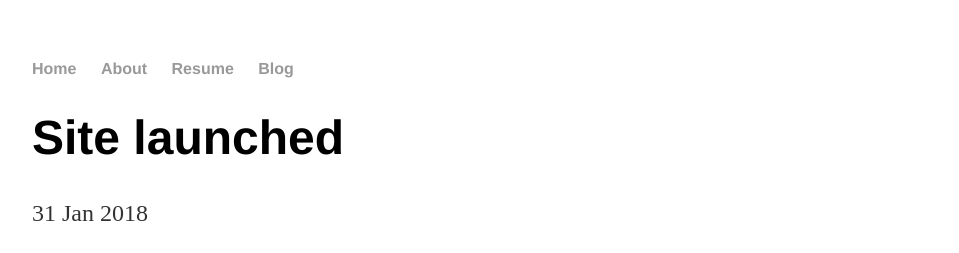
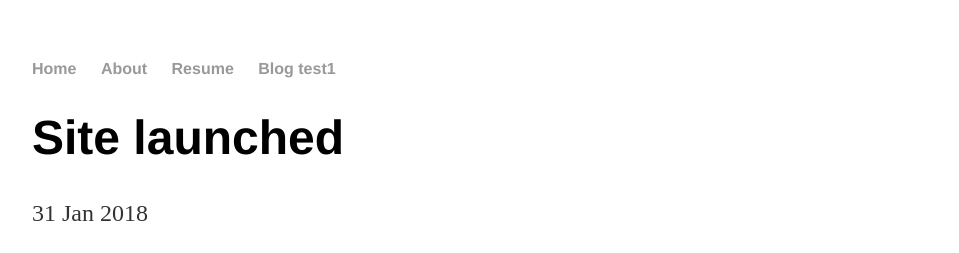
Before and after one commit to jeffrey-over/jeffrey-over.github.io, a Jekyll site: the page built from _posts/2018-01-31-site-launched.md, in a window 1280 px wide. Shown: the top 253 px of the page, without its empty margins (160-1119 px from the left). Built offline with Jekyll 4.4.1, drawn with Linux system fonts in a browser that asks for light colours.

Commit message:
test edit

```diff
--- a/_layouts/default.html
+++ b/_layouts/default.html
@@ -11,7 +11,7 @@
 	        		<li><a href="/">Home</a></li>
 		        	<li><a href="/about">About</a></li>
 	        		<li><a href="/cv">Resume</a></li>
-	        		<li><a href="/blog">Blog</a></li>
+	        		<li><a href="/blog">Blog test1</a></li>
 	    		</ul>
 			</nav>
 			<div class="container">
```
